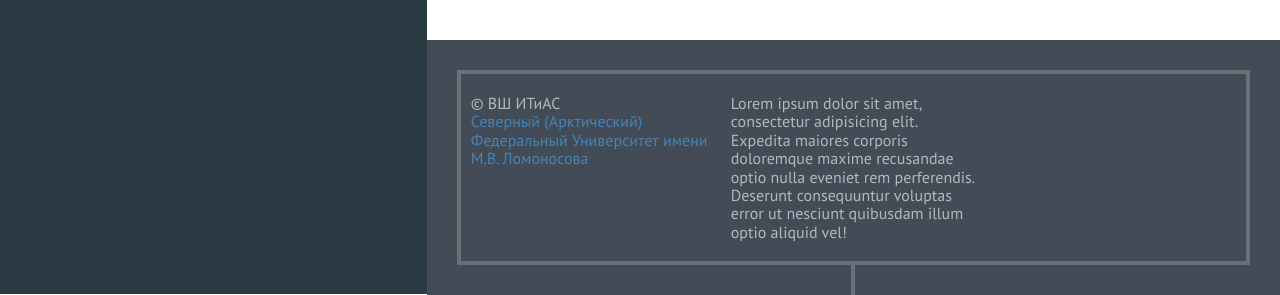
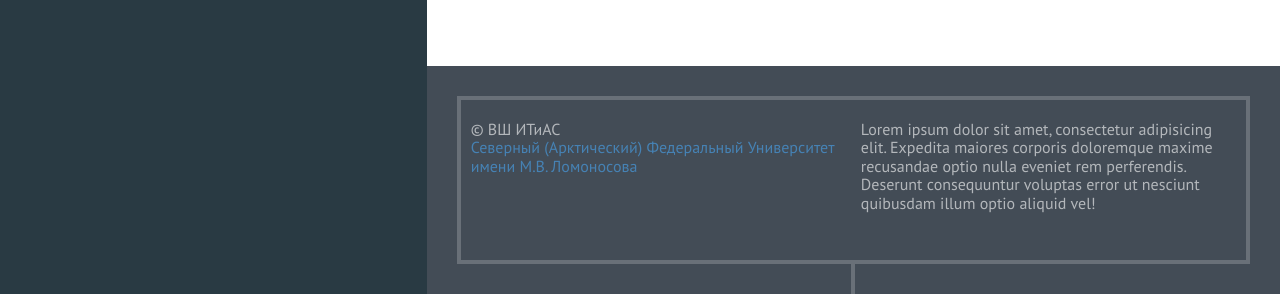
Before and after one commit to itfest/itfest-webapp, a Vue app: page / in a window 1280 px wide. Shown: the part 506-801 px from the top of the page. Built offline with nearby package versions, Linux system fonts and the light colour scheme; no server answers.

Commit message:
fix footer grid fit

```diff
--- a/src/components/Footer.vue
+++ b/src/components/Footer.vue
@@ -43,7 +43,7 @@
 			position: relative;
 			width: 100%;
 			padding: 20px 10px;
-			grid-template-columns: repeat(auto-fill, minmax(200px, 1fr));
+			grid-template-columns: repeat(auto-fit, minmax(200px, 1fr));
 			grid-auto-rows: minmax(120px, auto);
 			grid-gap: $gutter;
 			color: $c-white-transparent-6;
```
